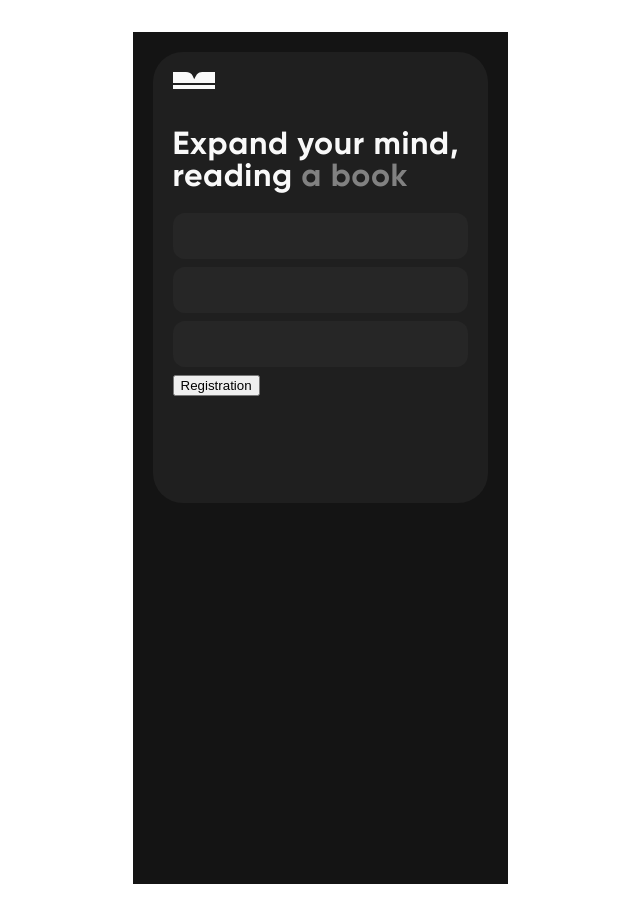
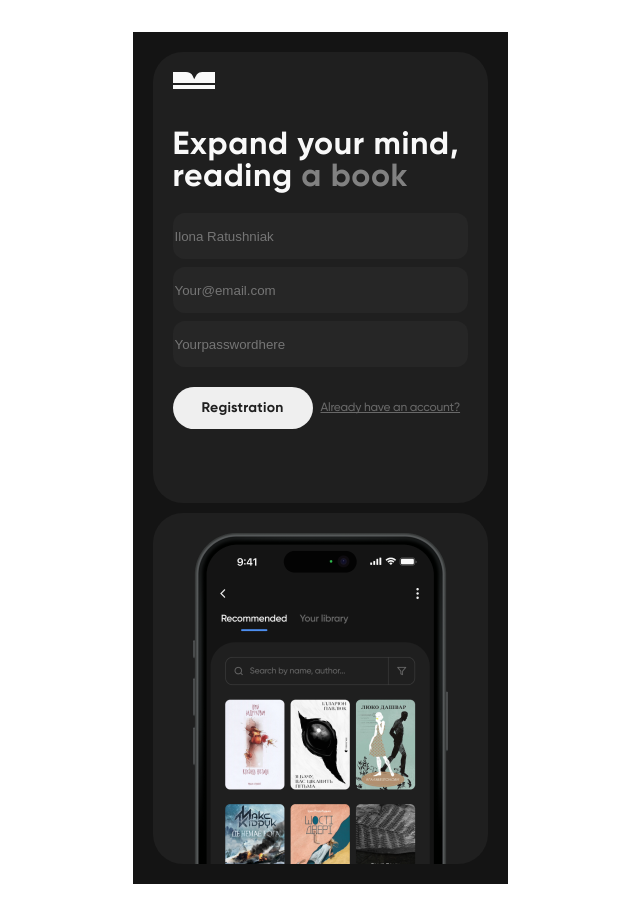
Before and after one commit to kholshevnikova/Read-Journey, a React (Vite) app: page /register in a window 1280 px wide. Shown: the whole page, without its empty margins (320-960 px from the left). Built offline with nearby package versions, Linux system fonts and the light colour scheme.

Commit message:
reg page

```diff
--- a/src/components/RegisterForm/RegisterForm.jsx
+++ b/src/components/RegisterForm/RegisterForm.jsx
@@ -4,12 +4,37 @@ import css from "./RegisterForm.module.css";
 export default function RegisterForm() {
   return (
     <div className={css.container}>
-      <Formik initialValues={{}} onSubmit={() => {}}>
+      <Formik
+        initialValues={{ name: "", mail: "", password: "" }}
+        onSubmit={(values) => {
+          console.log("Form submitted with values:", values);
+        }}
+      >
         <Form className={css.formContainer}>
-          <Field type="text" name="name" className={css.input} />
-          <Field type="email" name="mail" className={css.input} />
-          <Field type="password" name="password" className={css.input} />
-          <button type="submit">Registration</button>
+          <Field
+            type="text"
+            name="name"
+            className={css.input}
+            placeholder="Ilona Ratushniak"
+          />
+          <Field
+            type="email"
+            name="mail"
+            className={css.input}
+            placeholder="Your@email.com"
+          />
+          <Field
+            type="password"
+            name="password"
+            className={css.input}
+            placeholder="Yourpasswordhere"
+          />
+          <button type="submit" className={css.registerButton}>
+            Registration
+          </button>
+          <a href="/login" className={css.link}>
+            Already have an account?
+          </a>
         </Form>
       </Formik>
     </div>
--- a/src/components/RegisterForm/RegisterForm.module.css
+++ b/src/components/RegisterForm/RegisterForm.module.css
@@ -5,8 +5,33 @@ border-radius: 12px;
 background: #262626;
 border: none;
 }
+
 .formContainer {
     display: flex;
     flex-wrap: wrap;
     gap: 8px;
 }
+.registerButton {
+    margin-top: 12px;
+    border-radius: 30px;
+    padding: 12px 29px;
+    width: 140px;
+    height: 42px;
+    border: none;
+    font-family: var(--font-family);
+    font-weight: 700;
+    font-size: 14px;
+    line-height: 129%;
+    letter-spacing: 0.02em;
+    color: #1f1f1f;
+}
+.link {
+    font-weight: 500;
+    font-size: 12px;
+    line-height: 117%;
+    letter-spacing: -0.02em;
+    text-decoration: underline;
+    text-decoration-skip-ink: none;
+    color: #686868;
+    margin-top: 26px;
+}
--- a/src/pages/RegisterPage/RegisterPage.jsx
+++ b/src/pages/RegisterPage/RegisterPage.jsx
@@ -1,5 +1,6 @@
 import css from "./RegisterPage.module.css";
 import logo from "../../assets/LogoMobile.svg";
+import iphoneImage from "../../assets/iPhone15Black1Png.png";
 import RegisterForm from "../../components/RegisterForm/RegisterForm";
 export default function RegisterPage() {
   return (
@@ -19,6 +20,14 @@ export default function RegisterPage() {
             </h2>
             <RegisterForm />
           </div>
+          <div className={css.regImageContainer}>
+            <img
+              src={iphoneImage}
+              alt="iphone15"
+              width={255}
+              className={css.iphoneImage}
+            />
+          </div>
         </div>
       </section>
     </>
--- a/src/pages/RegisterPage/RegisterPage.module.css
+++ b/src/pages/RegisterPage/RegisterPage.module.css
@@ -10,6 +10,7 @@
     border-radius: 30px;
     padding: 20px;
     background-color: #1f1f1f;
+    margin-bottom: 10px;
 
 }
 .logo {
@@ -28,3 +29,12 @@
 .span {
     color: rgba(227, 227, 227, 0.5);
 }
+.regImageContainer {
+width: 255px;
+
+border-radius: 30px;
+    padding-top: 20px;
+    padding-left: 40px;
+    padding-right: 40px;
+    background-color: #1f1f1f;
+}
```
Also changed, not shown: src/assets/iPhone15Black1Png.png (added).
